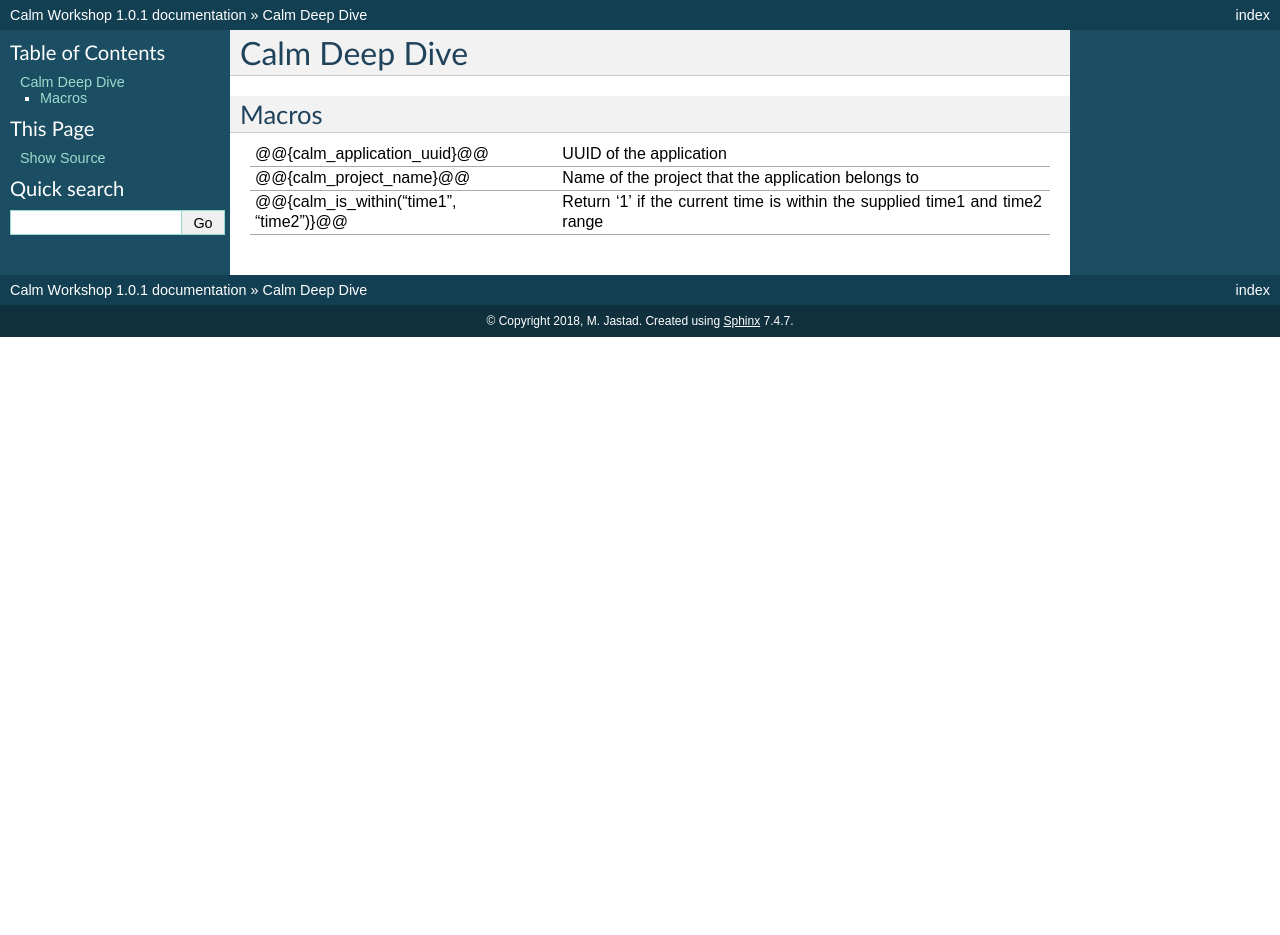
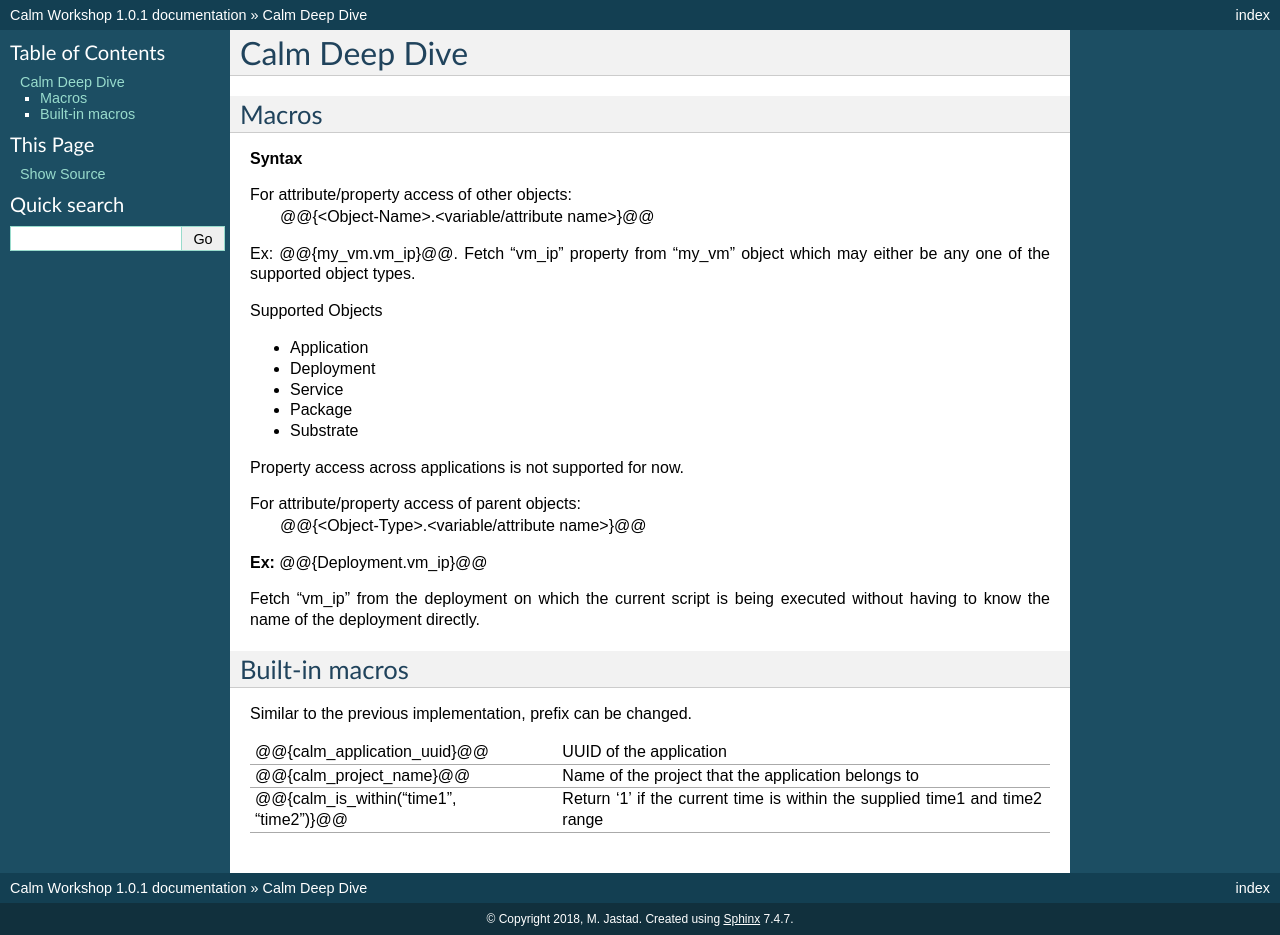
Before and after one commit to dawgfish/calm, a Sphinx documentation site: the page built from docs/nucalm/calm_workshop_nucalm_deepdive.rst, in a window 1280 px wide. Built offline with Sphinx 7.4.7, drawn with Linux system fonts in a browser that asks for light colours; pages that are not in the unit, such as notebooks, are missing from menus; before the commit the page ends 900 px from its top, so only the background shows below that.

Commit message:
Update calm_workshop_nucalm_deepdive.rst

```diff
--- a/docs/nucalm/calm_workshop_nucalm_deepdive.rst
+++ b/docs/nucalm/calm_workshop_nucalm_deepdive.rst
@@ -5,6 +5,35 @@ Calm Deep Dive
 Macros
 ******
 
+**Syntax**
+
+For attribute/property access of other objects:
+                @@{<Object-Name>.<variable/attribute name>}@@
+
+Ex: @@{my_vm.vm_ip}@@. Fetch “vm_ip” property from “my_vm” object which may either be any one of the supported object types.
+
+Supported Objects
+
+- Application
+- Deployment
+- Service
+- Package
+- Substrate
+
+Property access across applications is not supported for now.
+
+For attribute/property access of parent objects:
+                 @@{<Object-Type>.<variable/attribute name>}@@
+
+
+**Ex:** @@{Deployment.vm_ip}@@
+
+Fetch “vm_ip” from the deployment on which the current script is being executed without having to know the name of the deployment directly.
+
+Built-in macros
+***************
+
+Similar to the previous implementation, prefix can be changed.
 
 +------------------------------------------+--------------------------------------------------------+
 | @@{calm_application_uuid}@@              | UUID of the application                                |
```
